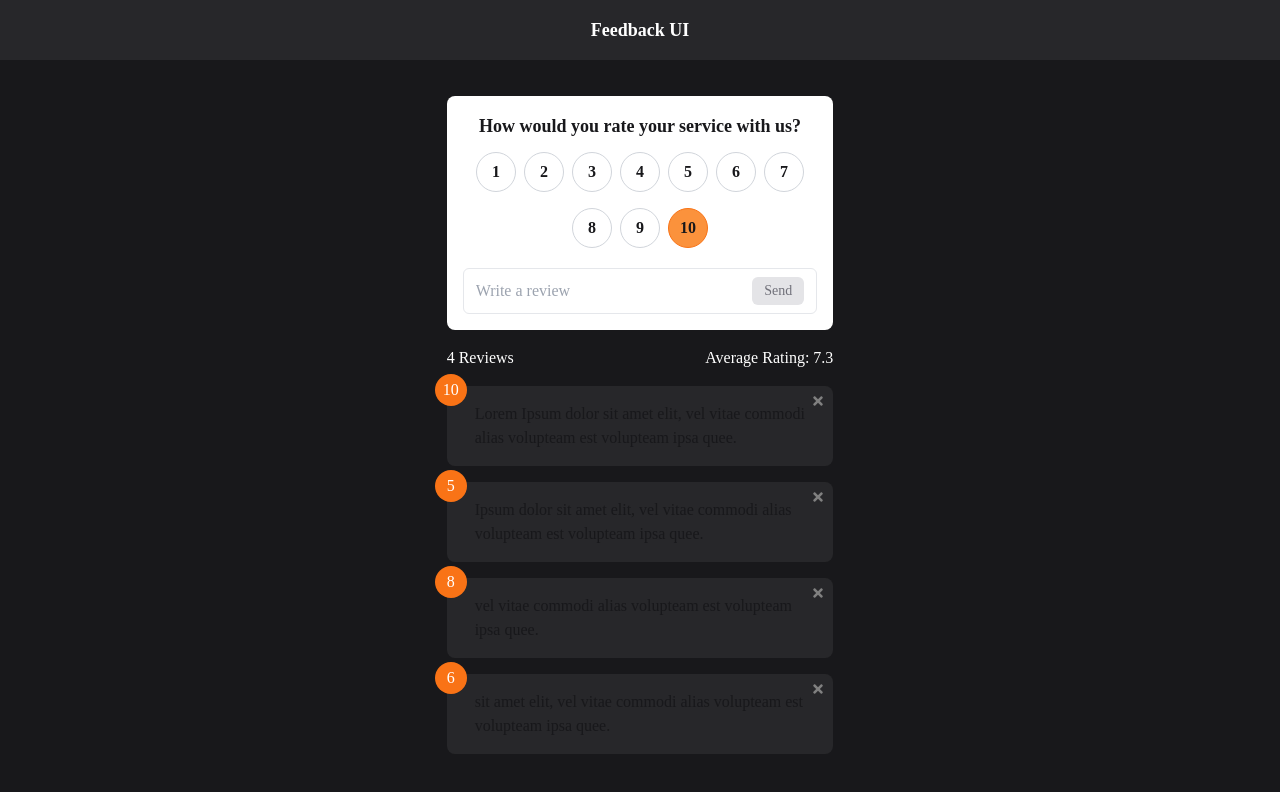
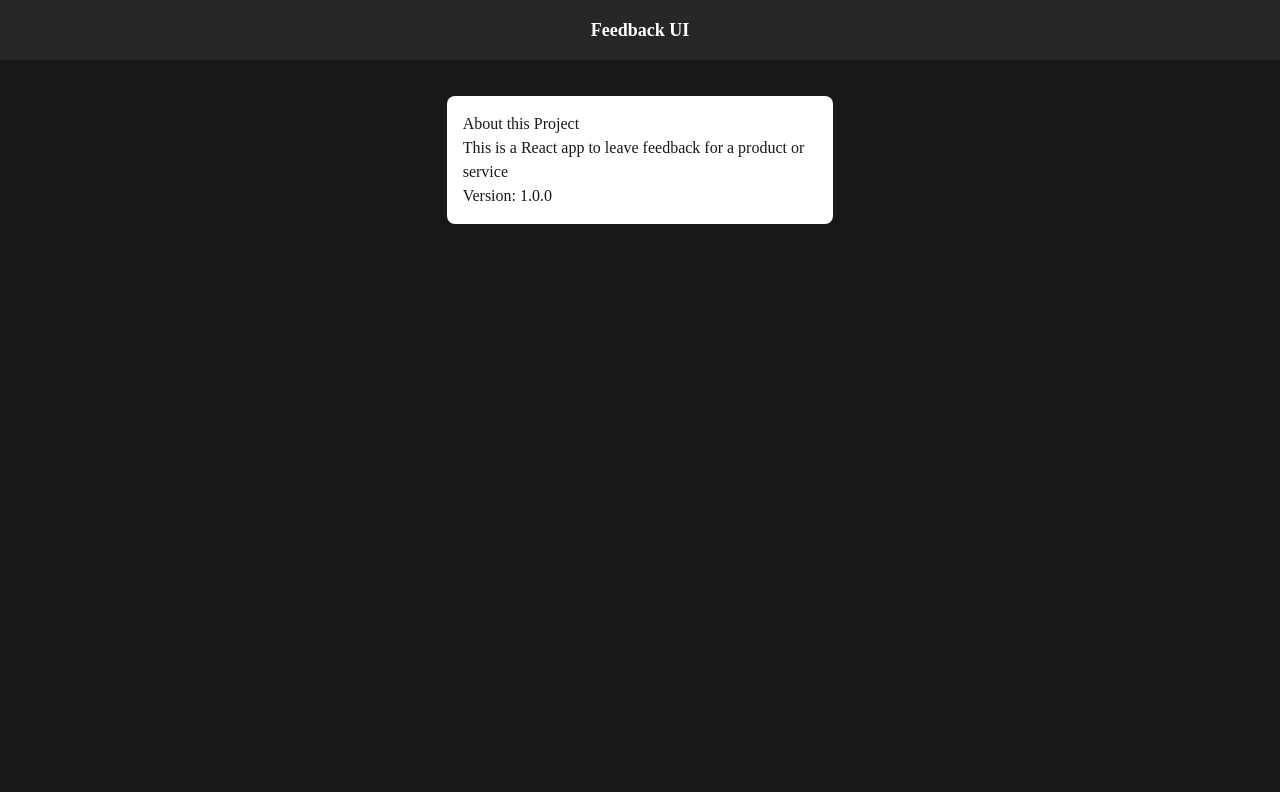
Before and after one commit to setykarimi/FeedBack, a React (Create React App) app: page /about-us in a window 1280 px wide. Shown: the top 792 px of the page. Built offline with nearby package versions, Linux system fonts and the light colour scheme.

Commit message:
Add Routes to app.js

```diff
--- a/src/App.js
+++ b/src/App.js
@@ -6,6 +6,8 @@
 import FeedbackData from './data/FeedbackData';
 import FeedbackStats from './components/FeedbackStats';
 import FeedbackForm from './components/FeedbackForm';
+import { BrowserRouter, Route, Routes } from 'react-router-dom';
+import AboutPage from './pages/AboutPage';
 
 function App() {
   const [feedback, setFeedback] = useState(FeedbackData);
@@ -25,9 +27,19 @@
     <>
       <Header />
       <div className="App text-white w-fit mx-auto p-5 md:w-1/2 xl:w-1/3">
-        <FeedbackForm handleAdd={addFeedback} />
-        <FeedbackStats feedback={feedback} />
-        <FeedbackList feedback={feedback} handleDelete={deleteFeedback} />
+        <BrowserRouter>
+          <Routes>
+            <Route path='/' end element={
+              <>
+                <FeedbackForm handleAdd={addFeedback} />
+                <FeedbackStats feedback={feedback} />
+                <FeedbackList feedback={feedback} handleDelete={deleteFeedback} />
+              </>
+            } />
+
+            <Route path='/about-us' element={<AboutPage />} />
+          </Routes>
+        </BrowserRouter>
       </div>
     </>
   );
```
